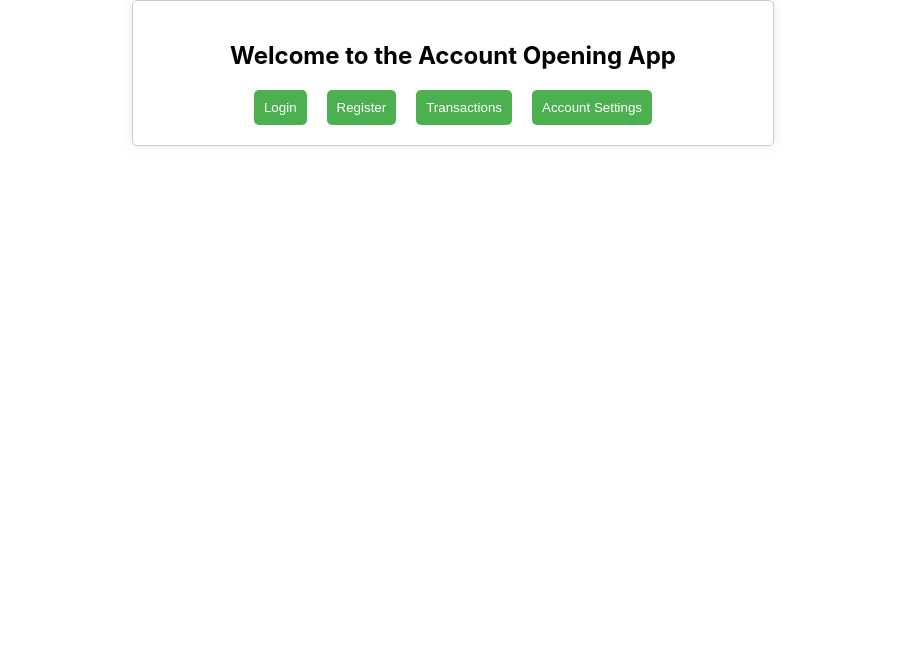
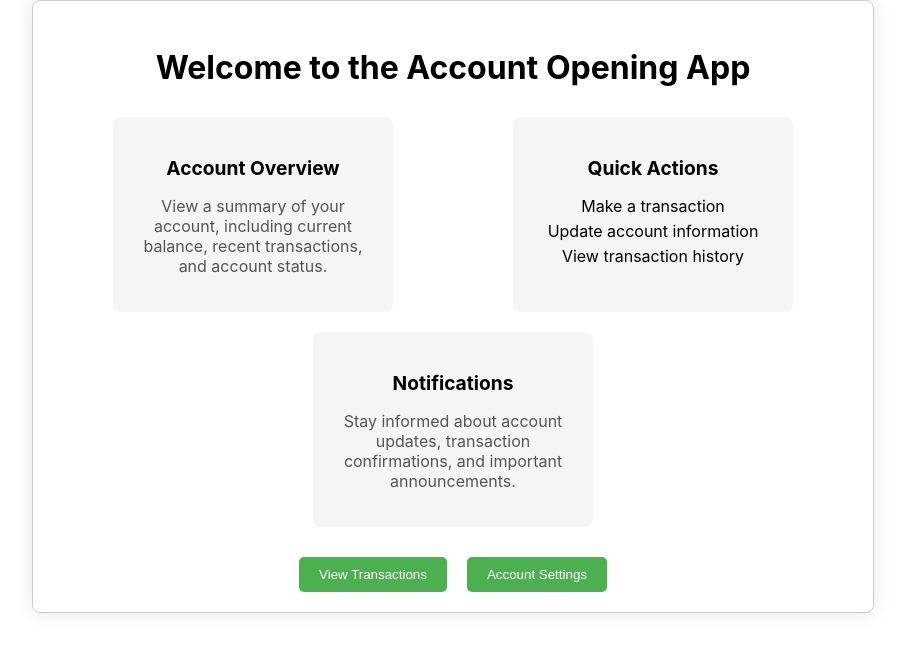
Before and after one commit to The-Algorist/account-app, a React (Create React App) app in the folder my-account-app/: page / in a window 1280 px wide. Shown: the top 652 px of the page, without its empty margins (187-1092 px from the left). Built offline with nearby package versions, Linux system fonts and the light colour scheme.

Commit message:
Updated home page

```diff
--- a/my-account-app/package.json
+++ b/my-account-app/package.json
@@ -6,10 +6,14 @@
     "@testing-library/jest-dom": "^5.17.0",
     "@testing-library/react": "^13.4.0",
     "@testing-library/user-event": "^13.5.0",
+    "autoprefixer": "^10.4.16",
+    "classnames": "^2.3.2",
+    "postcss": "^8.4.31",
     "react": "^18.2.0",
     "react-dom": "^18.2.0",
     "react-router-dom": "^6.20.0",
     "react-scripts": "5.0.1",
+    "tailwindcss": "^3.3.5",
     "web-vitals": "^2.1.4"
   },
   "scripts": {
--- /dev/null
+++ b/my-account-app/postcss.config.js
@@ -0,0 +1,7 @@
+// postcss.config.js
+module.exports = {
+  plugins: {
+    tailwindcss: {},
+    autoprefixer: {},
+  },
+};
--- a/my-account-app/src/components/Home.css
+++ b/my-account-app/src/components/Home.css
@@ -1,29 +1,75 @@
+/* src/components/Home.css */
+
 /* src/components/Home.css */
 
 .home-container {
-    max-width: 600px;
+    max-width: 800px;
     margin: auto;
     padding: 20px;
     border: 1px solid #ccc;
-    border-radius: 5px;
-    box-shadow: 0 0 10px rgba(0, 0, 0, 0.1);
+    border-radius: 8px;
+    box-shadow: 0 0 20px rgba(0, 0, 0, 0.1);
     text-align: center;
   }
 
-  .home-buttons {
-    margin-top: 20px;
+  .home-heading {
+    font-size: 2rem;
+    font-weight: bold;
+    margin-bottom: 20px;
   }
 
-  button {
+  .dashboard-sections {
+    display: flex;
+    flex-wrap: wrap;
+    justify-content: space-around;
+    margin-bottom: 20px;
+  }
+
+  .dashboard-section {
+    flex: 0 0 30%;
+    background-color: #f5f5f5;
+    padding: 20px;
+    border-radius: 8px;
+    margin: 10px;
+  }
+
+  .section-title {
+    font-size: 1.2rem;
+    font-weight: bold;
+    margin-bottom: 10px;
+  }
+
+  .section-description {
+    color: #555;
+  }
+
+  .section-list {
+    list-style-type: none;
+    padding: 0;
+  }
+
+  .section-list li {
+    margin-bottom: 5px;
+  }
+
+  .action-buttons {
+    display: flex;
+    justify-content: center;
+  }
+
+  .action-button {
+    margin: 0 10px;
+  }
+
+  .action-button button {
     background-color: #4caf50;
     color: white;
     padding: 10px 20px;
-    margin: 0 10px;
     border: none;
     border-radius: 5px;
     cursor: pointer;
   }
 
-  button:hover {
+  .action-button button:hover {
     background-color: #45a049;
   }
--- a/my-account-app/src/components/Home.js
+++ b/my-account-app/src/components/Home.js
@@ -1,23 +1,48 @@
+// src/components/Home.js
 // src/components/Home.js
 import React from 'react';
 import { Link } from 'react-router-dom';
-import './Home.css'; // Import a potential CSS file (create if needed)
+import './Home.css';
 
 const Home = () => {
   return (
     <div className="home-container">
-      <h2>Welcome to the Account Opening App</h2>
-      <div className="home-buttons">
-        <Link to="/login">
-          <button>Login</button>
+      <h2 className="home-heading">Welcome to the Account Opening App</h2>
+
+      <div className="dashboard-sections">
+        {/* Account Overview */}
+        <div className="dashboard-section">
+          <h3 className="section-title">Account Overview</h3>
+          <p className="section-description">
+            View a summary of your account, including current balance, recent transactions, and account status.
+          </p>
+        </div>
+
+        {/* Quick Actions */}
+        <div className="dashboard-section">
+          <h3 className="section-title">Quick Actions</h3>
+          <ul className="section-list">
+            <li>Make a transaction</li>
+            <li>Update account information</li>
+            <li>View transaction history</li>
+          </ul>
+        </div>
+
+        {/* Notifications */}
+        <div className="dashboard-section">
+          <h3 className="section-title">Notifications</h3>
+          <p className="section-description">
+            Stay informed about account updates, transaction confirmations, and important announcements.
+          </p>
+        </div>
+      </div>
+
+      {/* Action Buttons */}
+      <div className="action-buttons">
+        <Link to="/transactions" className="action-button">
+          <button>View Transactions</button>
         </Link>
-        <Link to="/register">
-          <button>Register</button>
-        </Link>
-        <Link to="/transactions">
-          <button>Transactions</button>
-        </Link>
-        <Link to="/account-settings">
+        <Link to="/account-settings" className="action-button">
           <button>Account Settings</button>
         </Link>
       </div>
--- a/my-account-app/src/components/Register.css
+++ b/my-account-app/src/components/Register.css
@@ -1,37 +1,23 @@
+/* src/components/Register.css */
+
 /* src/components/Register.css */
 
 .register-container {
-    max-width: 400px;
-    margin: auto;
-    padding: 20px;
-    border: 1px solid #ccc;
-    border-radius: 5px;
-    box-shadow: 0 0 10px rgba(0, 0, 0, 0.1);
-  }
-
-  form {
-    display: flex;
-    flex-direction: column;
+    @apply max-w-md mx-auto p-8 border rounded shadow bg-white;
   }
 
   label {
-    margin-bottom: 8px;
+    @apply block mb-2 font-bold;
   }
 
   input {
-    padding: 8px;
-    margin-bottom: 16px;
+    @apply w-full px-4 py-2 mb-4 border rounded;
   }
 
   button {
-    background-color: #4caf50;
-    color: white;
-    padding: 10px;
-    border: none;
-    border-radius: 5px;
-    cursor: pointer;
+    @apply w-full py-2 text-white bg-green-500 rounded cursor-pointer;
   }
 
   button:hover {
-    background-color: #45a049;
+    @apply bg-green-600;
   }
--- a/my-account-app/src/components/Register.js
+++ b/my-account-app/src/components/Register.js
@@ -1,37 +1,61 @@
+// src/components/Register.js
 import React, { useState } from 'react';
-import './Register.css'; // Import the CSS file for styling
+import classNames from 'classnames';
+import './Register.css';
 
-function Register() {
+const Register = () => {
   const [name, setName] = useState('');
   const [email, setEmail] = useState('');
   const [password, setPassword] = useState('');
 
   const handleRegister = () => {
     // Implement registration logic here
+    // For now, let's just log the values to the console
     console.log('Name:', name);
     console.log('Email:', email);
     console.log('Password:', password);
   };
 
+  const containerClass = classNames('register-container', 'max-w-md', 'mx-auto', 'p-8', 'border', 'rounded', 'shadow', 'bg-white');
+
   return (
-    <div>
-      <h2>Create an Account</h2>
+    <div className={containerClass}>
+      <h2 className="text-2xl font-bold mb-4">Create an Account</h2>
       <form>
-        <label>Name:</label>
-        <input type="text" value={name} onChange={(e) => setName(e.target.value)} />
+        <label className="block mb-2 font-bold">Name:</label>
+        <input
+          type="text"
+          value={name}
+          onChange={(e) => setName(e.target.value)}
+          className="w-full px-4 py-2 mb-4 border rounded"
+        />
 
-        <label>Email:</label>
-        <input type="email" value={email} onChange={(e) => setEmail(e.target.value)} />
+        <label className="block mb-2 font-bold">Email:</label>
+        <input
+          type="email"
+          value={email}
+          onChange={(e) => setEmail(e.target.value)}
+          className="w-full px-4 py-2 mb-4 border rounded"
+        />
 
-        <label>Password:</label>
-        <input type="password" value={password} onChange={(e) => setPassword(e.target.value)} />
+        <label className="block mb-2 font-bold">Password:</label>
+        <input
+          type="password"
+          value={password}
+          onChange={(e) => setPassword(e.target.value)}
+          className="w-full px-4 py-2 mb-4 border rounded"
+        />
 
-        <button type="button" onClick={handleRegister}>
+        <button
+          type="button"
+          onClick={handleRegister}
+          className="w-full py-2 text-white bg-green-500 rounded cursor-pointer"
+        >
           Register
         </button>
       </form>
     </div>
   );
-}
+};
 
 export default Register;
--- /dev/null
+++ b/my-account-app/tailwind.config.js
@@ -0,0 +1,8 @@
+/** @type {import('tailwindcss').Config} */
+module.exports = {
+  content: [],
+  theme: {
+    extend: {},
+  },
+  plugins: [],
+}
```
Also changed, not shown: 1 other file (tests, documents, lock files or other folders).
